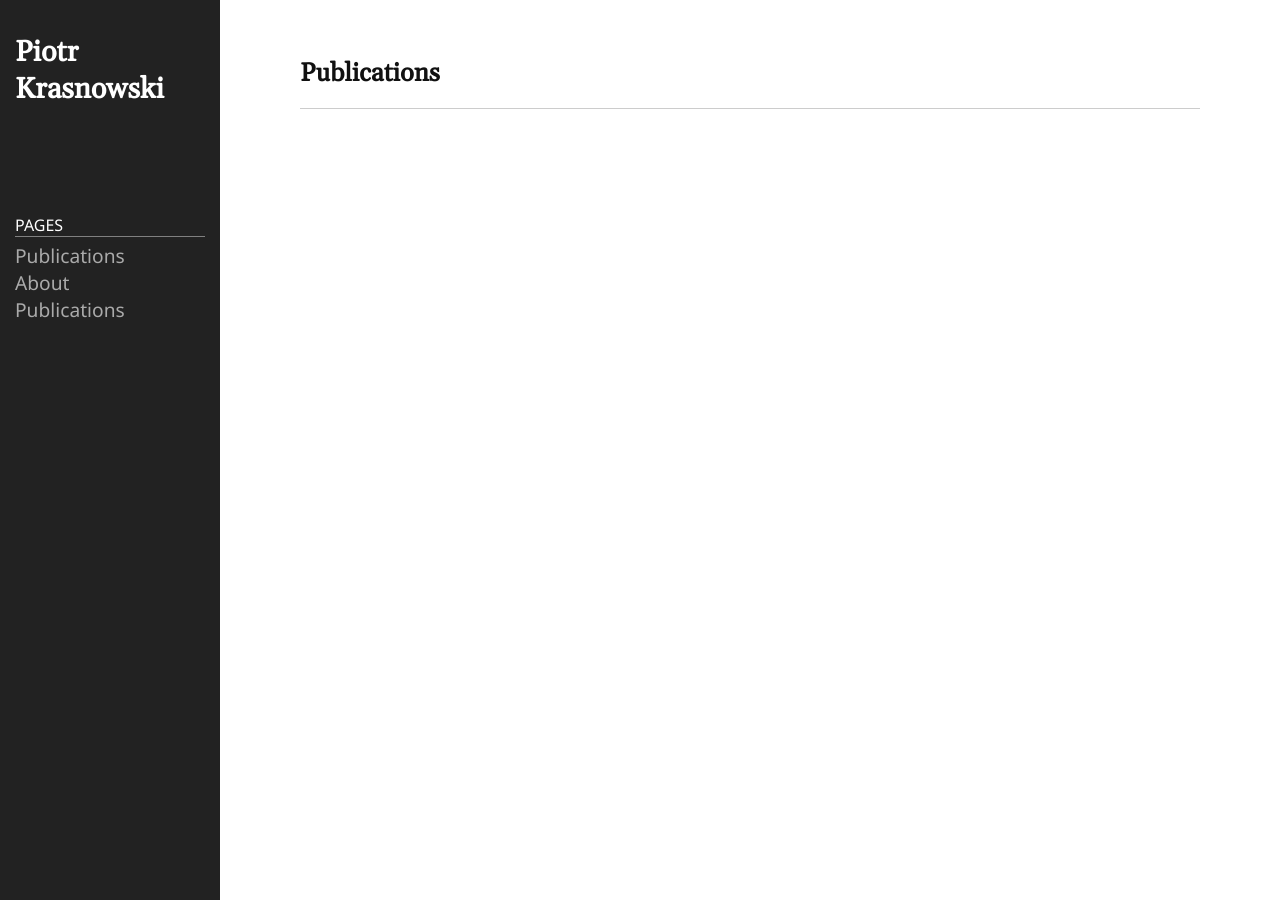
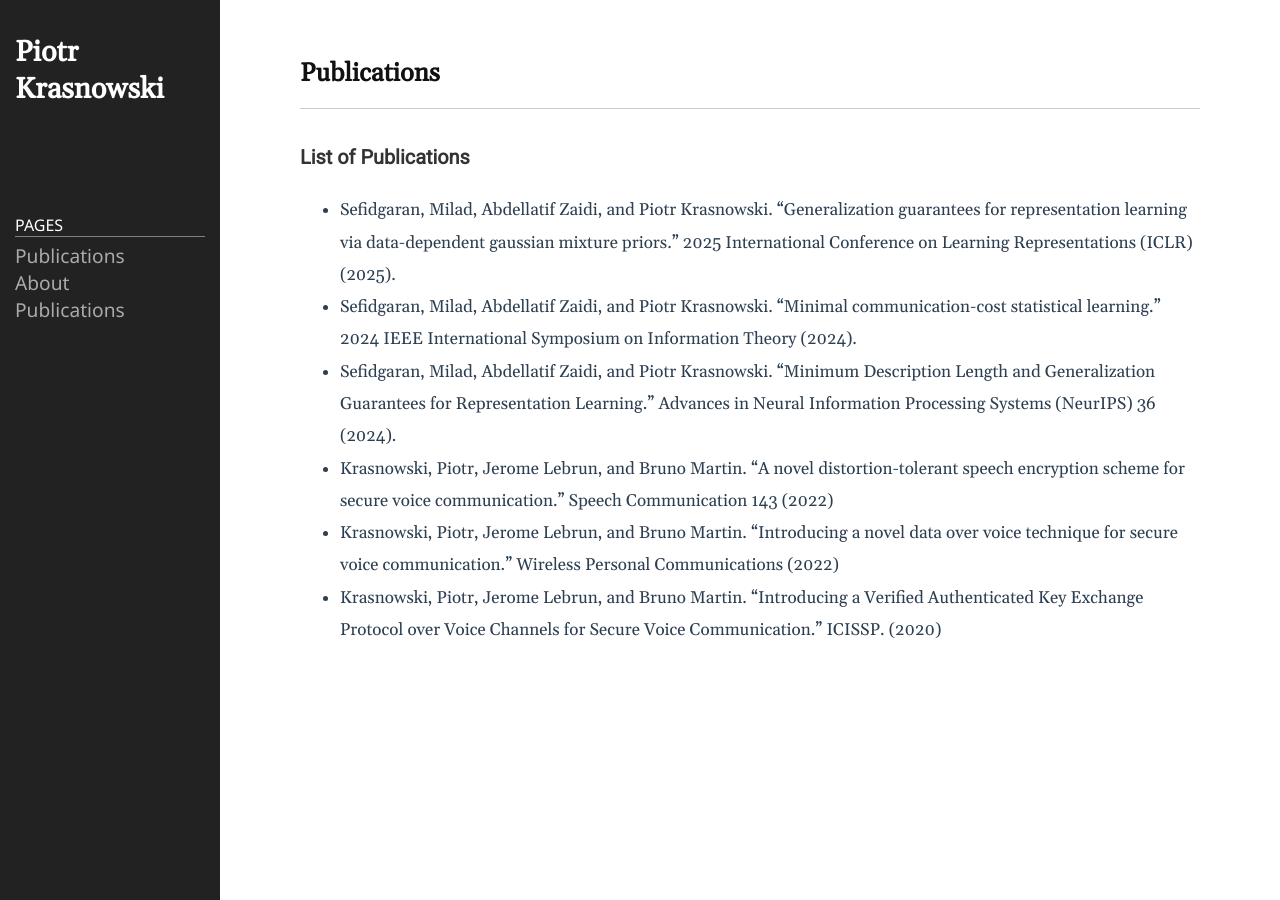
Before and after one commit to PiotrKrasnowski/piotrkrasnowski.github.io, a Jekyll site: the page built from Publications.md, in a window 1280 px wide. Built offline with Jekyll 4.4.1, drawn with Linux system fonts in a browser that asks for light colours.

Commit message:
Update Publications.md

```diff
--- a/Publications.md
+++ b/Publications.md
@@ -3,3 +3,11 @@ layout: page
 title: Publications
 permalink: /publications/
 ---
+
+### List of Publications
+- Sefidgaran, Milad, Abdellatif Zaidi, and Piotr Krasnowski. "Generalization guarantees for representation learning via data-dependent gaussian mixture priors." 2025 International Conference on Learning Representations (ICLR) (2025).
+- Sefidgaran, Milad, Abdellatif Zaidi, and Piotr Krasnowski. "Minimal communication-cost statistical learning." 2024 IEEE International Symposium on Information Theory (2024).
+- Sefidgaran, Milad, Abdellatif Zaidi, and Piotr Krasnowski. "Minimum Description Length and Generalization Guarantees for Representation Learning." Advances in Neural Information Processing Systems (NeurIPS) 36 (2024).
+- Krasnowski, Piotr, Jerome Lebrun, and Bruno Martin. "A novel distortion-tolerant speech encryption scheme for secure voice communication." Speech Communication 143 (2022)
+- Krasnowski, Piotr, Jerome Lebrun, and Bruno Martin. "Introducing a novel data over voice technique for secure voice communication." Wireless Personal Communications (2022)
+- Krasnowski, Piotr, Jerome Lebrun, and Bruno Martin. "Introducing a Verified Authenticated Key Exchange Protocol over Voice Channels for Secure Voice Communication." ICISSP. (2020)
```
